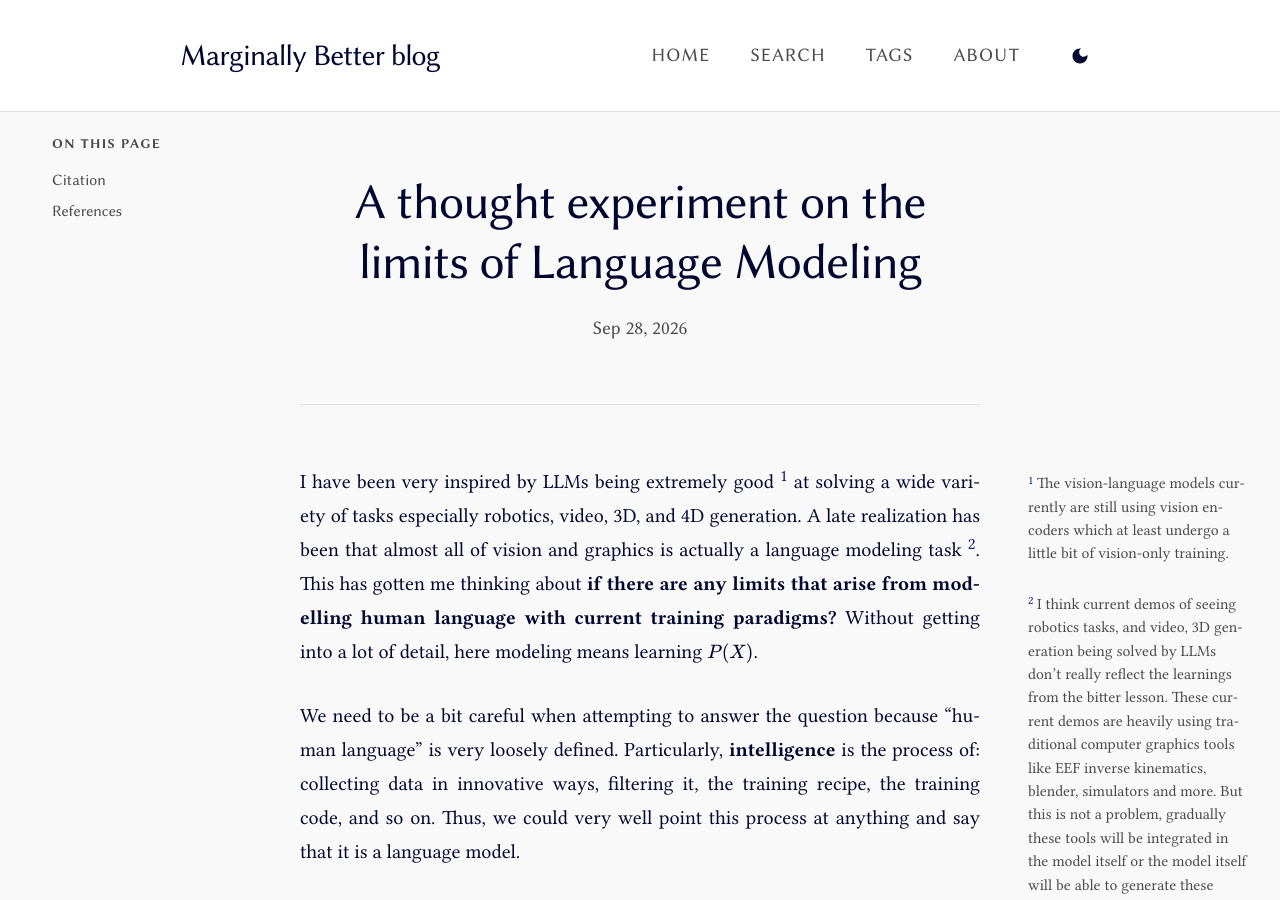
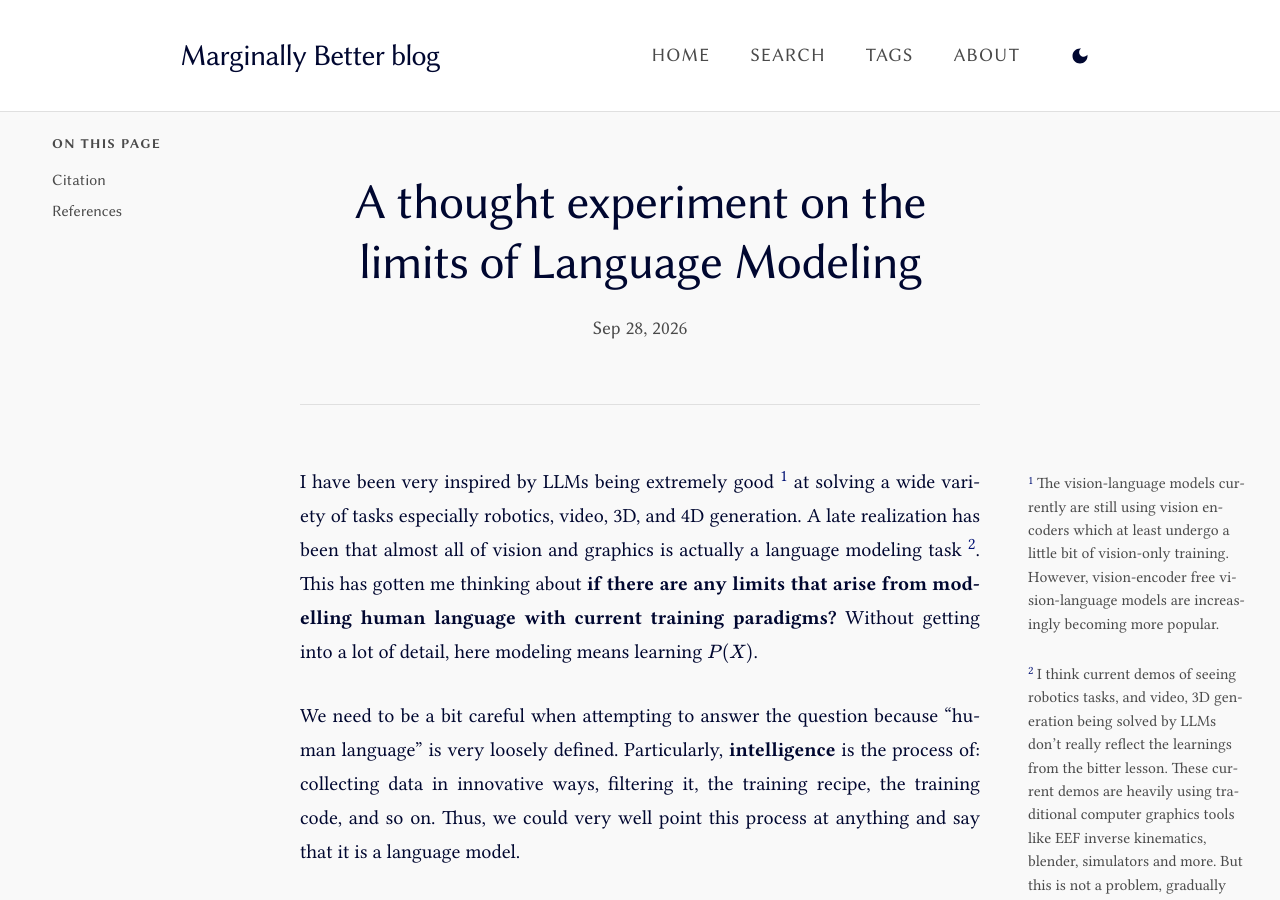
Before and after one commit to Rishit-dagli/Rishit-dagli.github.io, a Jekyll site: the page built from _posts/2026-09-28-lm-limits.md, in a window 1280 px wide and 900 px high. Built offline with Jekyll 4.4.1, drawn with Linux system fonts in a browser that asks for light colours; comment, search, counter and statistics services are not loaded; some of the changed text lies outside the part shown.

Commit message:
fix: update footnote to reflect the rise of vision-encoder free models in language modeling

```diff
--- a/_posts/2026-09-28-lm-limits.md
+++ b/_posts/2026-09-28-lm-limits.md
@@ -30,7 +30,7 @@ I think some experiments like [Talkie LM](https://talkie-lm.com/introducing-talk
 
 ## References
 
-[^vlmnote]: The vision-language models currently are still using vision encoders which at least undergo a little bit of vision-only training.
+[^vlmnote]: The vision-language models currently are still using vision encoders which at least undergo a little bit of vision-only training. However, vision-encoder free vision-language models are increasingly becoming more popular.
 
 [^bittervideogen]: I think current demos of seeing robotics tasks, and video, 3D generation being solved by LLMs don't really reflect the learnings from the bitter lesson. These current demos are heavily using traditional computer graphics tools like EEF inverse kinematics, blender, simulators and more. But this is not a problem, gradually these tools will be integrated in the model itself or the model itself will be able to generate these tools on the fly for e.g. by learning the harness.
 
```
